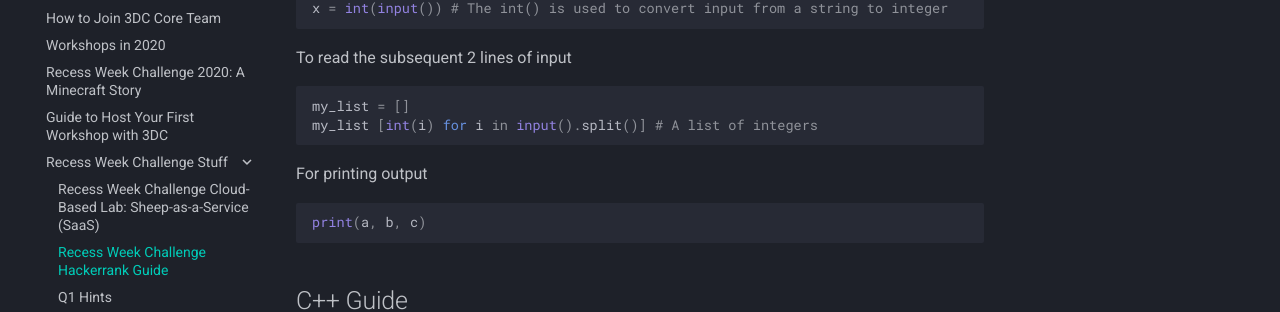
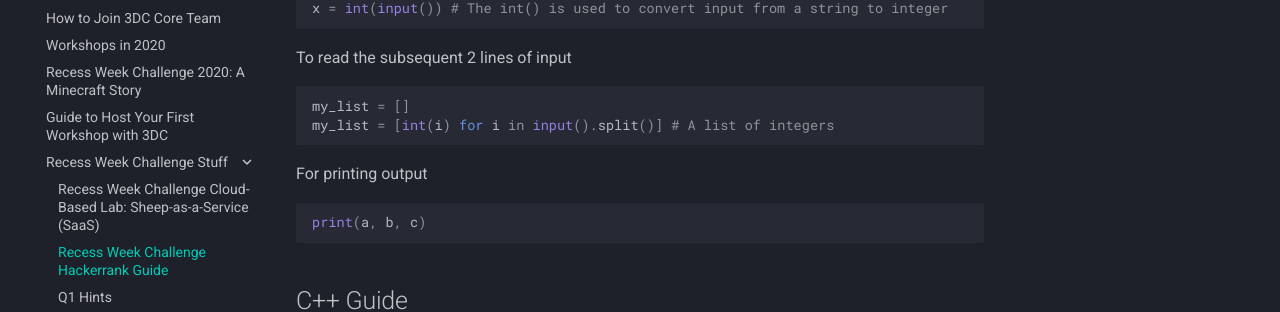
Before and after one commit to 3DCdsc/About, an MkDocs documentation site: the page built from docs/Recess_Week_Challenge_Stuff/guide.md, in a window 1280 px wide and 900 px high, scrolled down 541 px. Shown: the part 144-456 px from the top of the window. Built offline with MkDocs 1.6.1 and Material for MkDocs 9.7.7, drawn with Linux system fonts in a browser that asks for light colours; comment, search, counter and statistics services are not loaded.

Commit message:
update typo

````diff
--- a/docs/Recess_Week_Challenge_Stuff/guide.md
+++ b/docs/Recess_Week_Challenge_Stuff/guide.md
@@ -25,7 +25,7 @@ x = int(input()) # The int() is used to convert input from a string to integer
 To read the subsequent 2 lines of input
 ```python
 my_list = []
-my_list [int(i) for i in input().split()] # A list of integers
+my_list = [int(i) for i in input().split()] # A list of integers
 ```
 
 For printing output
````
